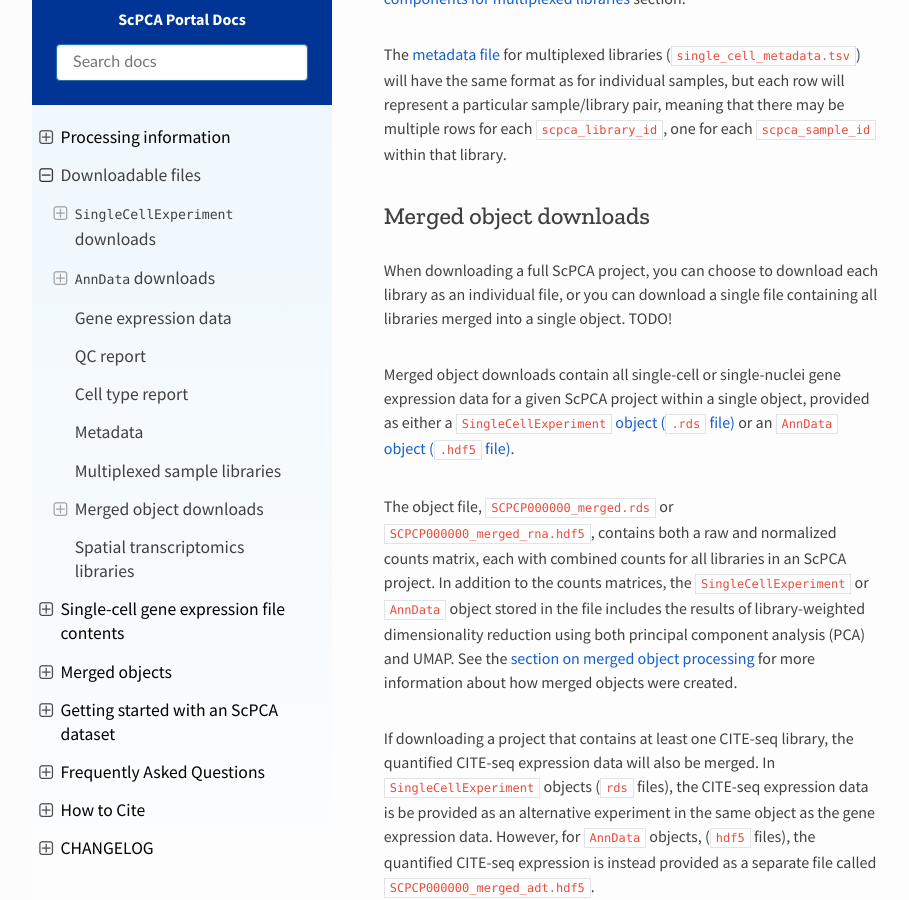
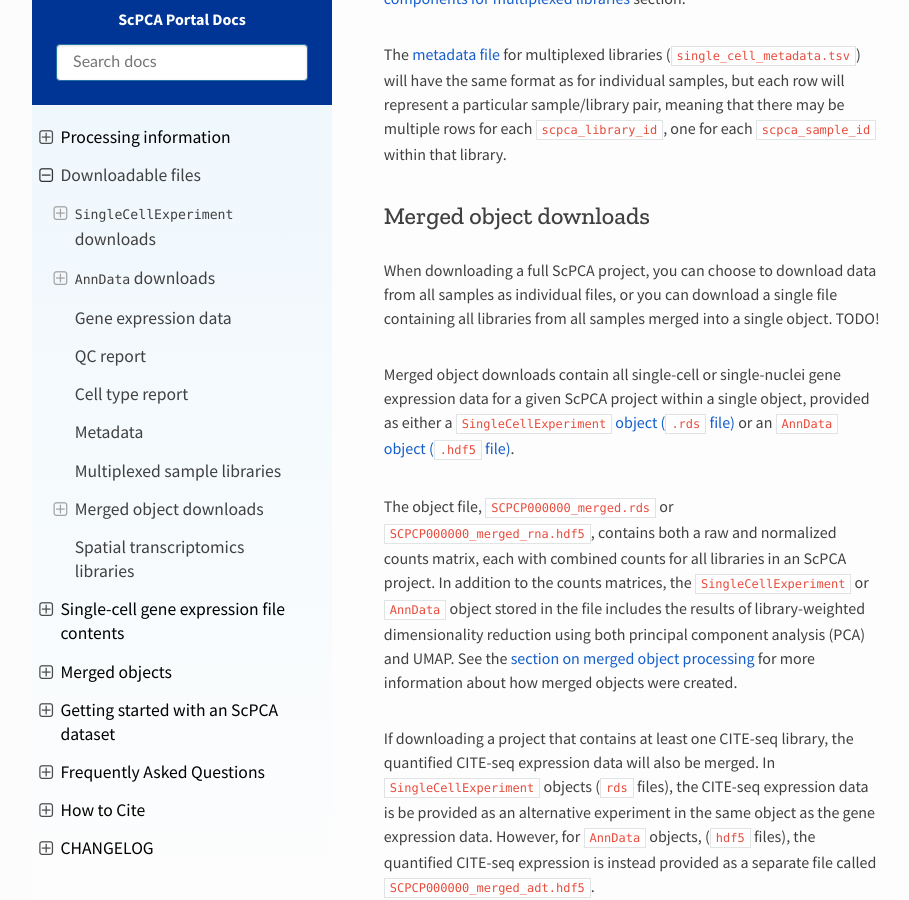
Before and after one commit to DongzeHE/scpca-docs, a Sphinx documentation site: the page built from docs/download_files.md, in a window 1280 px wide and 900 px high, scrolled down 10427 px. Shown: the whole window, without its empty margins (158-1067 px from the left). Built offline with Sphinx 7.4.7 and the Read the Docs theme 2.0.0, drawn with Linux system fonts in a browser that asks for light colours.

Commit message:
Update docs/download_files.md
Co-authored-by: Ally Hawkins <54039191+allyhawkins@users.noreply.github.com>

```diff
--- a/docs/download_files.md
+++ b/docs/download_files.md
@@ -142,7 +142,7 @@ The [metadata file](#metadata) for multiplexed libraries (`single_cell_metadata.
 
 ## Merged object downloads
 
-When downloading a full ScPCA project, you can choose to download each library as an individual file, or you can download {ref}`a single file containing all libraries merged into a single object<faq:INCOMING MERGED OBJECT SECTION>`. TODO!
+When downloading a full ScPCA project, you can choose to download data from all samples as individual files, or you can download {ref}`a single file containing all libraries from all samples merged into a single object<faq:INCOMING MERGED OBJECT SECTION>`. TODO!
 
 Merged object downloads contain all single-cell or single-nuclei gene expression data for a given ScPCA project within a single object, provided as either a [`SingleCellExperiment` object (`.rds` file)](http://bioconductor.org/books/3.13/OSCA.intro/the-singlecellexperiment-class.html) or an [`AnnData` object (`.hdf5` file)](https://anndata.readthedocs.io/en/latest/index.html).
 
```
